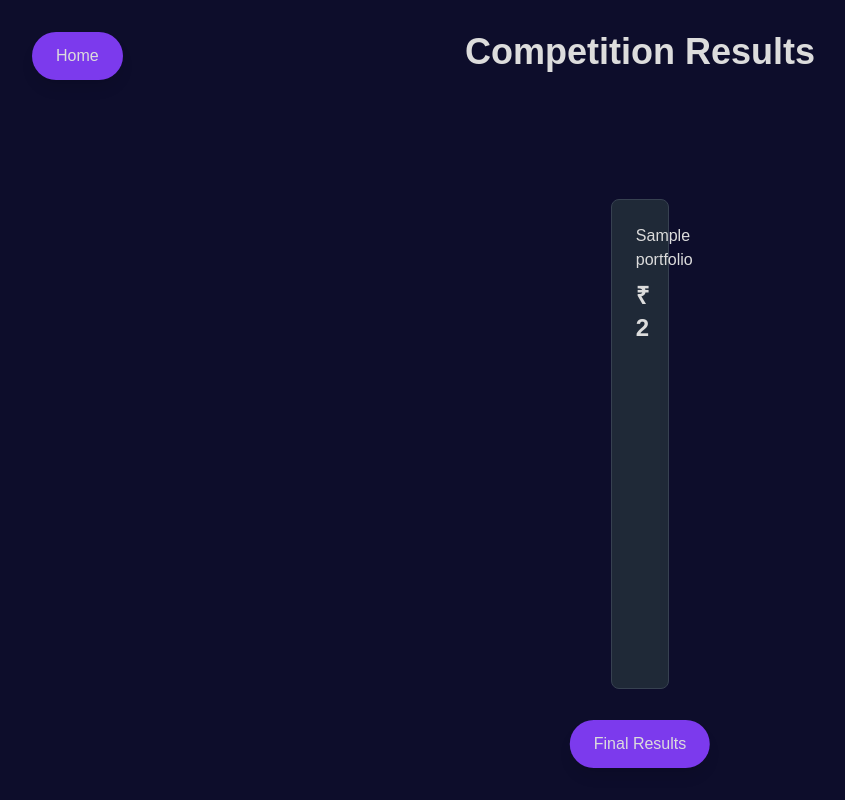
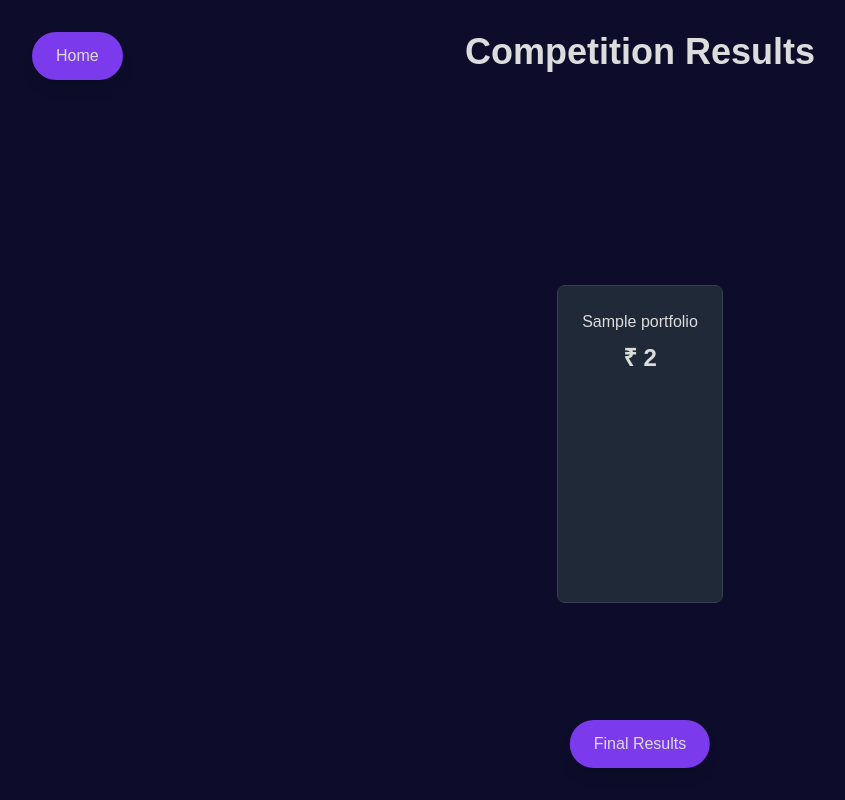
Before and after one commit to software-community/Traders-Arena, a Flask app: template templates/results.html in a window 1280 px wide. Shown: the whole page, without its empty margins (0-845 px from the left). Run offline with Flask 3, Linux system fonts and the light colour scheme; the template is opened without the code that fills it: most values are stand-ins (such as "Sample title", 1, 10 or a date in 2020).

Commit message:
fix results card UI

```diff
--- a/templates/results.html
+++ b/templates/results.html
@@ -13,10 +13,6 @@
       href="https://cdnjs.cloudflare.com/ajax/libs/animate.css/4.1.1/animate.min.css"
     />
     <style>
-      /* each team's inital card */
-      .card {
-        width: calc(22% - 1rem);
-      }
       /* top 3 team's result card */
       .results-card {
         width: calc(31.5% - 1rem);
@@ -58,12 +54,20 @@
         };
     </script>
   </head>
-  <body class="font-sans" style="font-family: Arial, sans-serif; background-color: #0d0d2b; color:#DCDCDC;">
+  <body
+    class="font-sans"
+    style="
+      font-family: Arial, sans-serif;
+      background-color: #0d0d2b;
+      color: #dcdcdc;
+    "
+  >
     <div class="min-h-screen flex flex-wrap justify-center">
       <button
         id="homeButton"
         class="fixed top-8 left-8 bg-purple-600 hover:bg-purple-700 px-6 py-3 rounded-full shadow-lg z-50"
-      onclick="window.location.href='/'">
+        onclick="window.location.href='/'"
+      >
         Home
       </button>
       <div class="h-1/6 w-full flex justify-center items-center">
@@ -77,14 +81,19 @@
         <br />
         {% for name, value in portfolio.items() %}
         <div
-          class="card bg-gray-800 border border-gray-700 rounded-lg p-6 m-4 text-center"
+          class="card bg-gray-800 border border-gray-700 rounded-lg p-6 m-4 text-center max-h-80"
         >
           <h2>{{ name }}</h2>
-          <h1 class="text-2xl font-bold mt-2">&#x20b9; {{ value|last + cash[name]|last}}</h1>
+          <h1 class="text-2xl font-bold mt-2">
+            &#x20b9; {{ value|last + cash[name]|last}}
+          </h1>
+          <br />
+          <center>
             <div
               id="card {{ name }}"
-            class="flex justify-center items-center h-56 w-64"
+              class="flex justify-center items-center"
             ></div>
+          </center>
         </div>
         {% endfor %}
       </div>
@@ -115,7 +124,10 @@
               class="badge"
             />
             <h2>{{ name }}</h2>
-            <h1 class="text-2xl font-bold mt-2">&#x20b9; {{ netWorth[name]|last}}</h1>
+            <h1 class="text-2xl font-bold mt-2">
+              &#x20b9; {{ netWorth[name]|last}}
+            </h1>
+            <center>
               <div
                 id="result {{ name }}"
                 class="flex justify-center items-center h-56 w-64"
@@ -132,6 +144,7 @@
                   width="320"
                 ></canvas>
               </div>
+            </center>
           </div>
           {% endfor %}
         </div>
```
Lines whose indentation alone changed are shown as unchanged.
